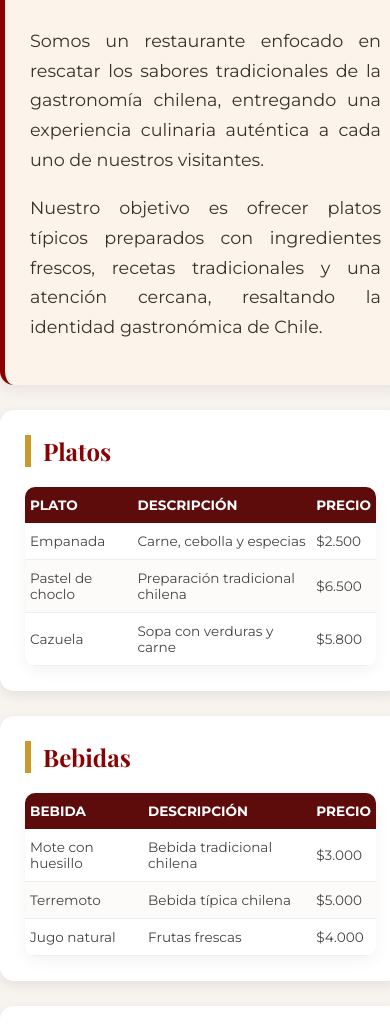
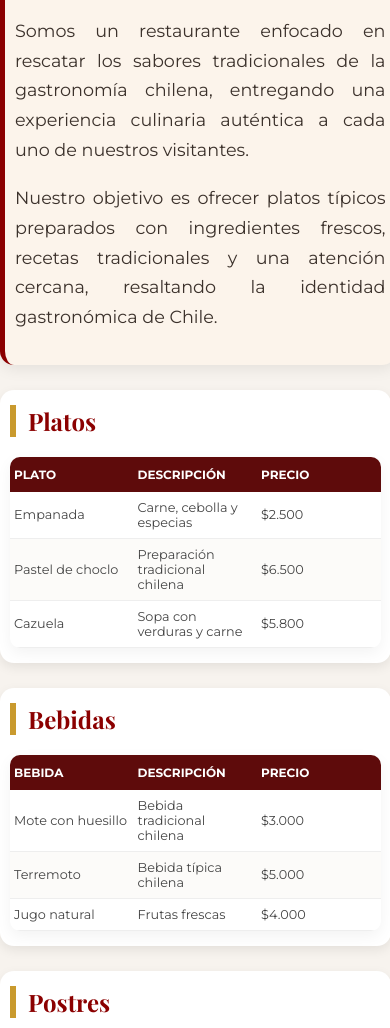
Before and after one commit to Joeblackretro/Restaurante-Chileno-5, a plain HTML site: page index.html in a window 390 px wide. Shown: the part 384-1412 px from the top of the page. Drawn offline with nearby package versions, Linux system fonts and the light colour scheme; a web font is replaced by a local one.

Commit message:
Add files via upload

```diff
--- a/index.html
+++ b/index.html
@@ -534,9 +534,11 @@
                 font-size: 0.85rem;
             }
 
-            /* Ajustes para evitar que las secciones queden escondidas detrás de la barra pegajosa */
+            /* Ajustes para evitar que las secciones queden escondidas detrás de la barra pegajosa y aprovechar el espacio */
             section {
                 scroll-margin-top: 180px;
+                width: 95%; /* Usa casi todo el ancho de la pantalla */
+                padding: 15px 10px; /* Reduce el espacio en blanco interno (padding) para que las tablas tengan más lugar */
             }
 
             /* 3. Ajustes de Formularios (Espacio y Táctil) */
--- a/tablas.css
+++ b/tablas.css
@@ -42,22 +42,23 @@ tbody tr:hover {
 }
 
 /* ===== DISEÑO RESPONSIVO PARA TABLAS ===== */
-/* Adaptabilidad para dispositivos móviles (Evita que la tabla se salga de la pantalla) */
+/* Adaptabilidad para dispositivos móviles (Fuerza a la tabla a no salirse de la caja blanca) */
 @media screen and (max-width: 768px) {
     table {
-        display: block; /* Cambia a bloque para controlar el desbordamiento */
-        overflow-x: auto; /* Permite deslizar la tabla hacia los lados si no cabe entera */
-        -webkit-overflow-scrolling: touch; /* Desplazamiento suave en iOS */
+        table-layout: fixed; /* Fuerzamente restringe el ancho de la tabla al 100% de la pantalla */
+        width: 100%;
+        word-wrap: break-word; /* Permite que los textos largos bajen a la siguiente línea */
     }
 
     th {
-        padding: 10px 5px; /* Reduce el relleno interno para ganar espacio */
-        font-size: 0.85rem; /* Achica el texto de la cabecera */
-        letter-spacing: 0; /* Elimina espacio extra entre letras */
+        padding: 10px 4px; /* Reduce el relleno interno drásticamente */
+        font-size: 0.75rem; /* Achica bastante el texto de la cabecera */
+        letter-spacing: 0;
     }
 
     td {
-        padding: 10px 5px; /* Reduce el relleno interno de las celdas */
-        font-size: 0.85rem; /* Achica el texto de los datos */
+        padding: 8px 4px; /* Reduce el relleno de las celdas */
+        font-size: 0.8rem; /* Achica el texto de los datos */
+        word-break: break-word; /* Corta las palabras muy largas si es necesario */
     }
 }
```
